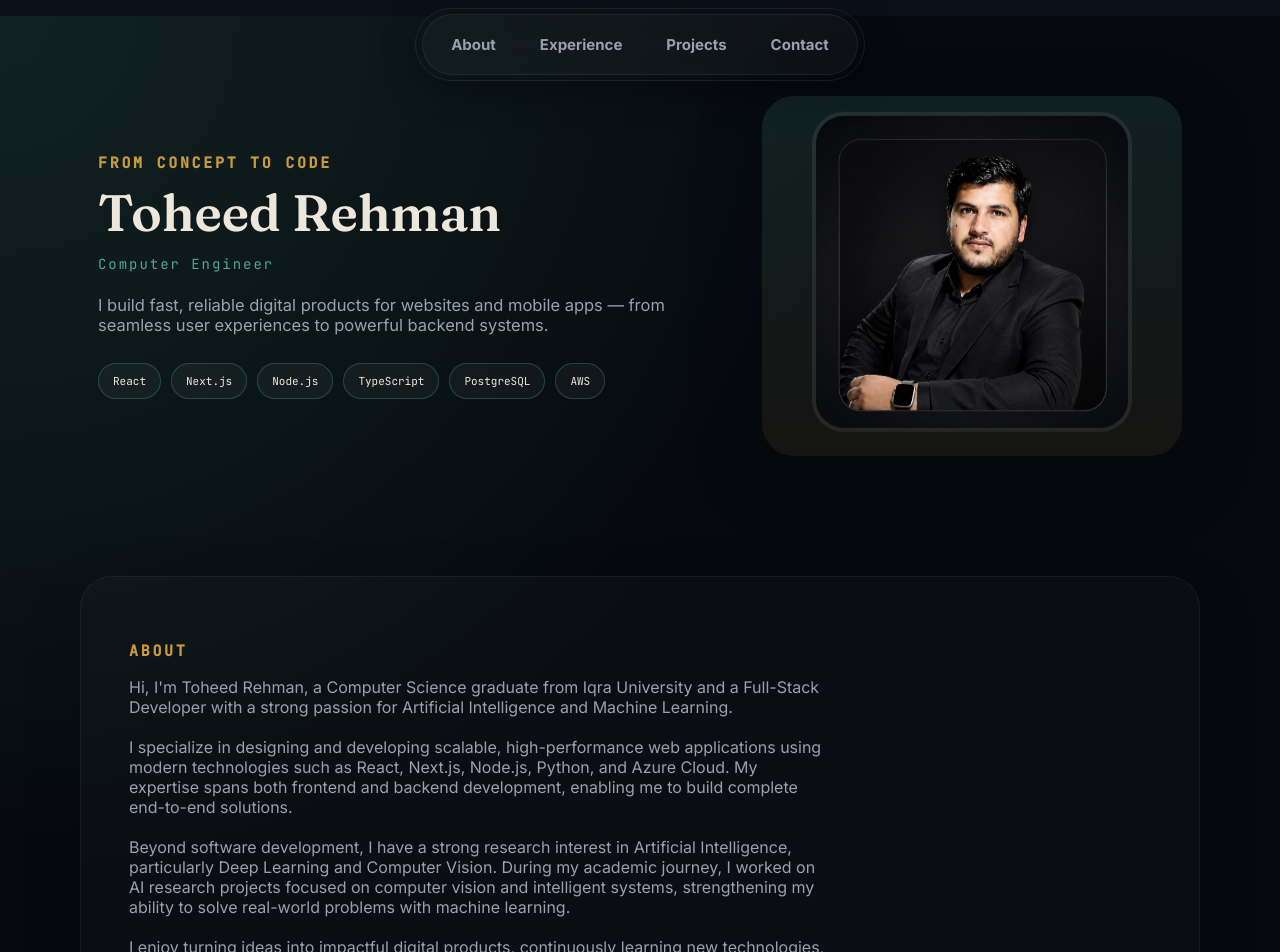
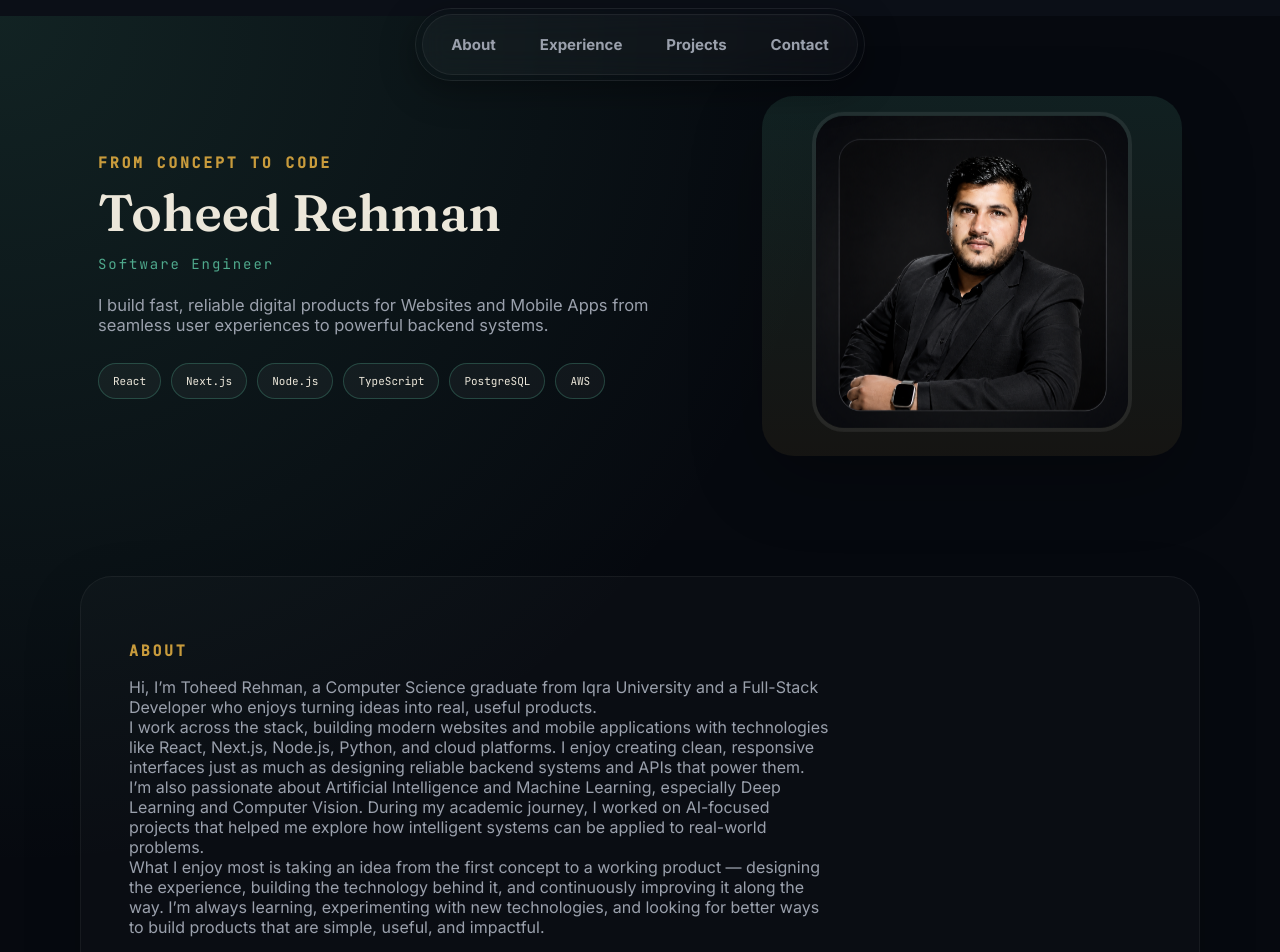
Before and after one commit to Toheedrehman/Portfilo, a React (Create React App) app: page / in a window 1280 px wide. Shown: the top 952 px of the page. Built offline with nearby package versions, Linux system fonts and the light colour scheme.

Commit message:
Update Nova AI project

```diff
--- a/src/App.jsx
+++ b/src/App.jsx
@@ -37,8 +37,8 @@ import blogPdf from "./blog/ClassificationandDetectionofSkinLesionsThroughMachin
 --------------------------------------------------------- */
 const PROFILE = {
   name: "Toheed Rehman",
-  role: "Computer Engineer",
-  tagline: "I build fast, reliable digital products for websites and mobile apps — from seamless user experiences to powerful backend systems.",
+  role: "Software Engineer",
+  tagline: "I build fast, reliable digital products for Websites and Mobile Apps from seamless user experiences to powerful backend systems.",
   photo: profilePhoto,
   email: "Toheedrehman775@gmail.com",
   phone: "+923368894775",
@@ -48,13 +48,11 @@ const PROFILE = {
   stack: ["React", "Next.js", "Node.js", "TypeScript", "PostgreSQL", "AWS"],
 };
 
-const ABOUT = `Hi, I'm Toheed Rehman, a Computer Science graduate from Iqra University and a Full-Stack Developer with a strong passion for Artificial Intelligence and Machine Learning.
-
-I specialize in designing and developing scalable, high-performance web applications using modern technologies such as React, Next.js, Node.js, Python, and Azure Cloud. My expertise spans both frontend and backend development, enabling me to build complete end-to-end solutions.
-
-Beyond software development, I have a strong research interest in Artificial Intelligence, particularly Deep Learning and Computer Vision. During my academic journey, I worked on AI research projects focused on computer vision and intelligent systems, strengthening my ability to solve real-world problems with machine learning.
-
-I enjoy turning ideas into impactful digital products, continuously learning new technologies, and building innovative solutions that create meaningful value.`
+const ABOUT = `Hi, I’m Toheed Rehman, a Computer Science graduate from Iqra University and a Full-Stack Developer who enjoys turning ideas into real, useful products.
+I work across the stack, building modern websites and mobile applications with technologies like React, Next.js, Node.js, Python, and cloud platforms. I enjoy creating clean, responsive interfaces just as much as designing reliable backend systems and APIs that power them.
+I’m also passionate about Artificial Intelligence and Machine Learning, especially Deep Learning and Computer Vision. During my academic journey, I worked on AI-focused projects that helped me explore how intelligent systems can be applied to real-world problems.
+What I enjoy most is taking an idea from the first concept to a working product — designing the experience, building the technology behind it, and continuously improving it along the way. I’m always learning, experimenting with new technologies, and looking for better ways to build products that are simple, useful, and impactful.
+`
 
 const EXPERIENCE = [
   {
```
